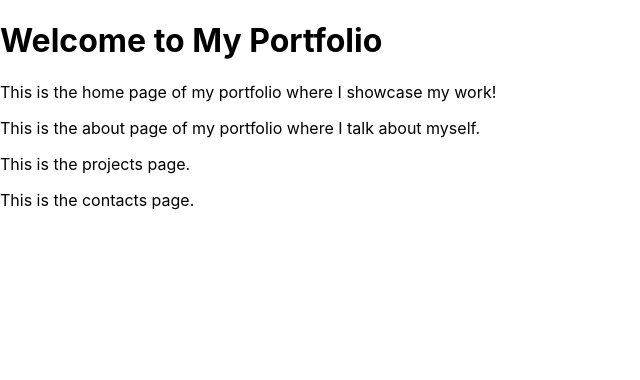
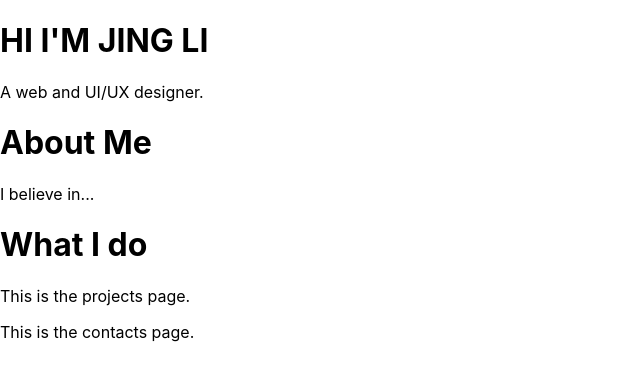
Before and after one commit to IndexDuo/indexduo.github.io-archived, a React (Create React App) app: page / in a window 1280 px wide. Shown: the top 380 px of the page, without its empty margins (0-640 px from the left). Built offline with nearby package versions, Linux system fonts and the light colour scheme.

Commit message:
Feb 16, 2024, 11:37 PM

```diff
--- a/src/components/About/About.jsx
+++ b/src/components/About/About.jsx
@@ -3,7 +3,8 @@ import React from 'react';
 function About() {
   return (
     <div>
-      <p>This is the about page of my portfolio where I talk about myself.</p>
+      <h1>About Me</h1>
+      <p>I believe in...</p>
     </div>
   );
 }
--- a/src/components/Home/Home.jsx
+++ b/src/components/Home/Home.jsx
@@ -3,8 +3,8 @@ import React from 'react';
 function Home() {
   return (
     <div>
-      <h1>Welcome to My Portfolio</h1>
-      <p>This is the home page of my portfolio where I showcase my work!</p>
+      <h1>HI I'M JING LI</h1>
+      <p>A web and UI/UX designer.</p>
     </div>
   );
 }
--- a/src/components/Projects/Projects.jsx
+++ b/src/components/Projects/Projects.jsx
@@ -3,6 +3,7 @@ import React from 'react';
 function Projects() {
   return (
     <div>
+      <h1>What I do</h1>
       <p>This is the projects page.</p>
     </div>
   );
```
